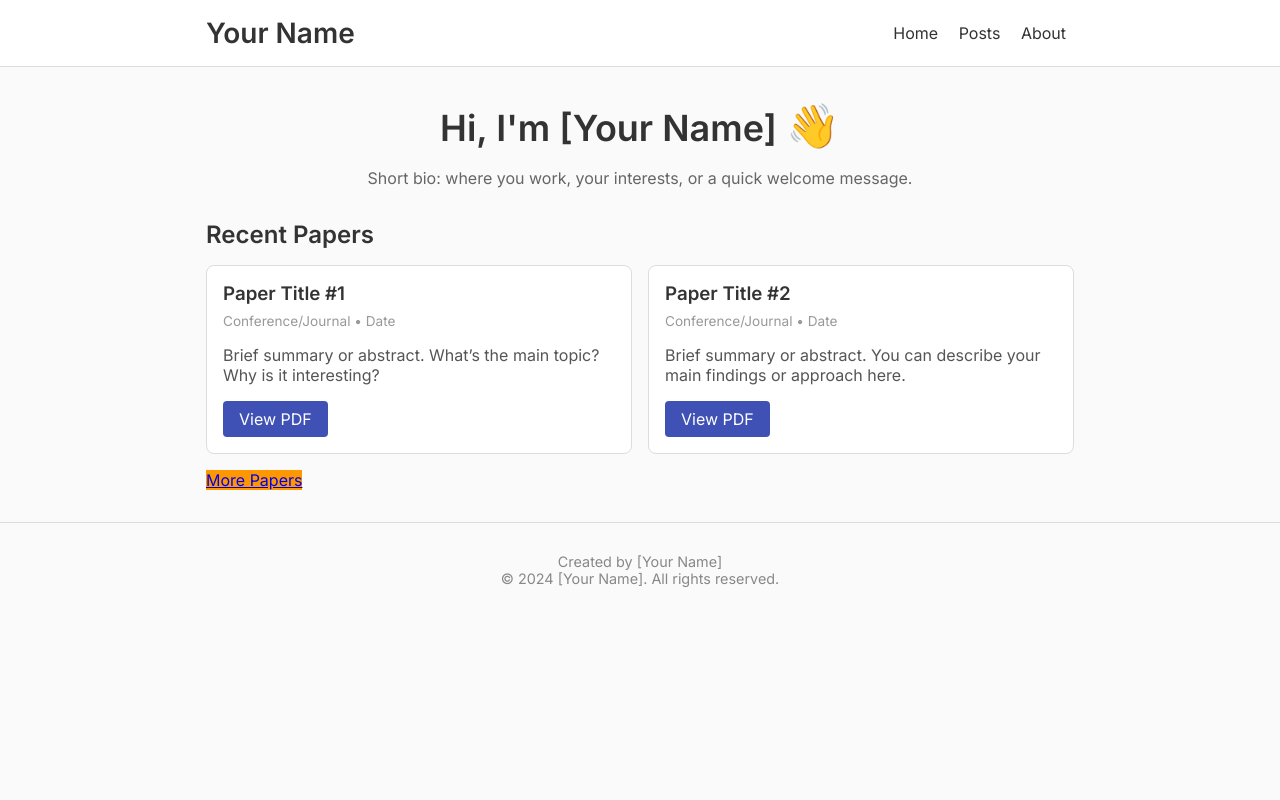
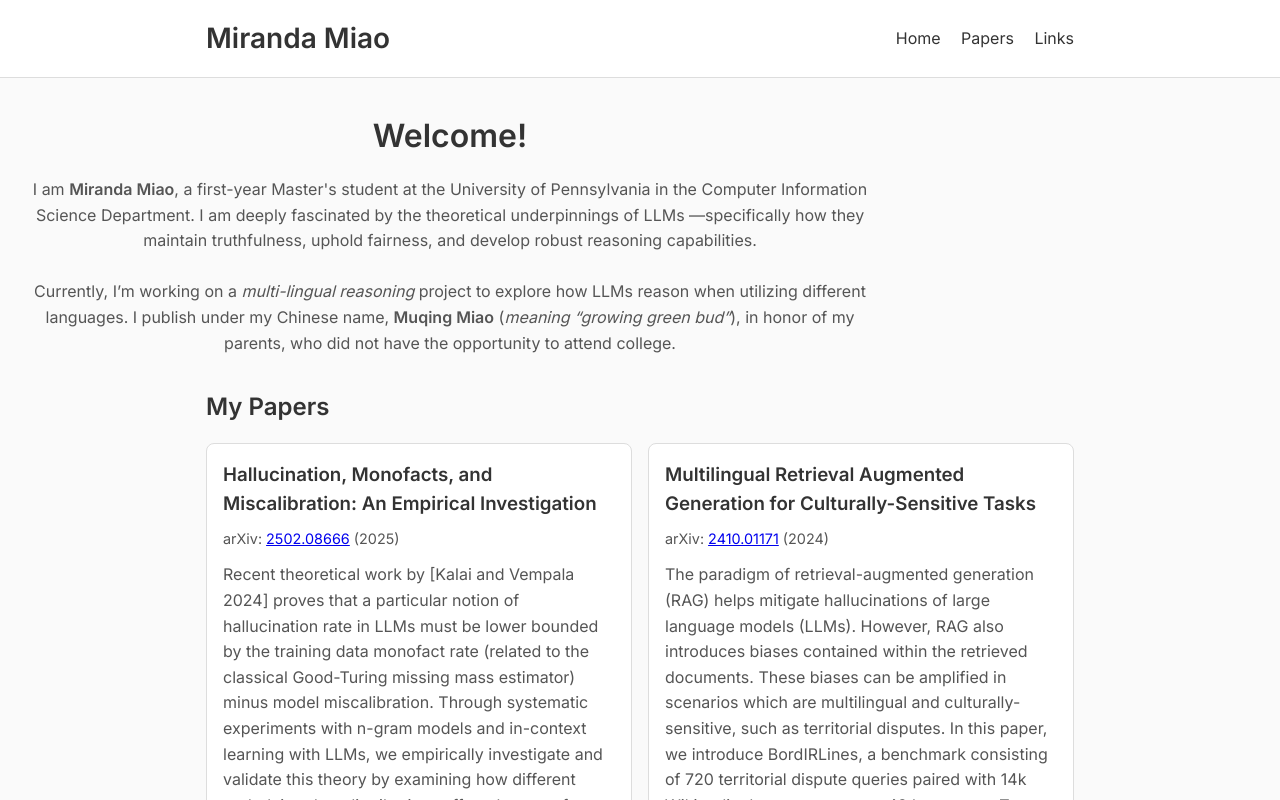
Before and after one commit to mmiao2/mirandamiao.github.io, a plain HTML site: page index.html in a window 1280 px wide. Shown: the top 800 px of the page. Drawn offline with Linux system fonts and the light colour scheme.

Commit message:
Update index.html

```diff
--- a/index.html
+++ b/index.html
@@ -2,76 +2,85 @@
 <html lang="en">
 <head>
   <meta charset="utf-8" />
-  <title>Your Name - Home</title>
+  <title>Miranda Miao</title>
   <meta name="viewport" content="width=device-width, initial-scale=1.0" />
-  <!-- Optional: Use a Google Font -->
+  <!-- Example Google Font -->
   <link rel="preconnect" href="https://fonts.googleapis.com" />
   <link rel="stylesheet" href="https://fonts.googleapis.com/css2?family=Inter:wght@400;600&display=swap" />
   <style>
-    /* Global Reset/Defaults */
+    /* Global Reset & Box Sizing */
     * {
       box-sizing: border-box;
+      margin: 0;
+      padding: 0;
     }
+
     body {
-      margin: 0;
       font-family: 'Inter', sans-serif;
       background-color: #fafafa;
       color: #333;
+      line-height: 1.6;
     }
 
-    /* Header */
+    /* Container for consistent max-width */
+    .container {
+      max-width: 900px;
+      margin: 0 auto;
+      padding: 0 1rem;
+    }
+
+    /* Header & Navigation */
     header {
       background-color: #fff;
       border-bottom: 1px solid #ddd;
-      padding: 1rem;
+      padding: 1rem 0;
     }
-    header .site-title {
-      margin: 0;
+    header .nav-bar {
+      display: flex;
+      align-items: center;
+      justify-content: space-between;
+    }
+    header h1 {
       font-size: 1.75rem;
       font-weight: 600;
+      margin: 0;
     }
-    header nav a {
-      margin: 0 0.5rem;
+    nav a {
+      margin-left: 1rem;
       text-decoration: none;
       color: #333;
       font-weight: 500;
     }
-    header nav a:hover {
+    nav a:hover {
       text-decoration: underline;
     }
 
     /* Intro Section */
     .intro {
-      max-width: 900px;
-      margin: 2rem auto;
-      padding: 0 1rem;
       text-align: center;
+      margin: 2rem 0;
     }
-    .intro h1 {
-      font-size: 2.25rem;
-      margin-bottom: 0.5rem;
+    .intro h2 {
+      font-size: 2rem;
+      margin-bottom: 1rem;
     }
     .intro p {
       margin-bottom: 1rem;
-      color: #666;
+      color: #555;
     }
 
     /* Cards Section */
-    .cards-section {
-      max-width: 900px;
-      margin: 2rem auto;
-      padding: 0 1rem;
-    }
-    .cards-section h2 {
+    .section-title {
+      font-size: 1.5rem;
       margin-bottom: 1rem;
-      font-size: 1.5rem;
+      font-weight: 600;
     }
     .cards-grid {
       display: grid;
-      grid-template-columns: repeat(auto-fit, minmax(250px, 1fr));
+      grid-template-columns: repeat(auto-fit, minmax(280px, 1fr));
       gap: 1rem;
+      margin-bottom: 2rem;
     }
-    /* Card */
     .card {
       background-color: #fff;
       border: 1px solid #ddd;
@@ -81,19 +90,14 @@
     }
     .card:hover {
       transform: translateY(-3px);
-      box-shadow: 0 2px 8px rgba(0, 0, 0, 0.1);
+      box-shadow: 0 3px 10px rgba(0, 0, 0, 0.1);
     }
     .card h3 {
-      margin-top: 0;
       margin-bottom: 0.5rem;
     }
     .card p {
-      margin: 0.5rem 0 1rem;
+      margin-bottom: 0.75rem;
       color: #555;
-    }
-    .card .card-meta {
-      font-size: 0.85rem;
-      color: #999;
     }
     .card .button {
       display: inline-block;
@@ -105,90 +109,137 @@
       font-weight: 500;
     }
     .card .button:hover {
-      background-color: #32408f;
+      background-color: #2e3c8f;
+    }
+    .card-meta {
+      font-size: 0.9rem;
+      color: #999;
+      margin-bottom: 0.5rem;
+    }
+
+    /* Link Buttons (Scholar, LinkedIn) */
+    .links-grid {
+      display: grid;
+      grid-template-columns: repeat(auto-fit, minmax(200px, 1fr));
+      gap: 1rem;
+      margin: 1rem 0 3rem;
+    }
+    .link-button {
+      display: block;
+      text-align: center;
+      padding: 0.75rem;
+      border-radius: 4px;
+      text-decoration: none;
+      color: #fff;
+      background-color: #00897b; /* teal */
+      font-weight: 500;
+      transition: background-color 0.2s ease;
+    }
+    .link-button:hover {
+      background-color: #006e63;
     }
 
     /* Footer */
     footer {
-      margin-top: 2rem;
-      padding: 1rem;
       text-align: center;
+      color: #888;
+      padding: 1rem 0;
+      border-top: 1px solid #ddd;
       font-size: 0.9rem;
-      color: #888;
-      border-top: 1px solid #ddd;
     }
   </style>
 </head>
 <body>
 
-  <!-- Header / Navigation -->
+  <!-- Header -->
   <header>
-    <div style="max-width: 900px; margin: 0 auto; padding: 0 1rem; display: flex; align-items: center; justify-content: space-between;">
-      <h1 class="site-title">Your Name</h1>
+    <div class="container nav-bar">
+      <h1>Miranda Miao</h1>
       <nav>
         <a href="#">Home</a>
-        <a href="#">Posts</a>
-        <a href="#">About</a>
+        <a href="#papers">Papers</a>
+        <a href="#links">Links</a>
       </nav>
     </div>
   </header>
 
-  <!-- Intro Section -->
-  <section class="intro">
-    <h1>Hi, I'm [Your Name] <span style="font-size:1.2em;">👋</span></h1>
-    <p>Short bio: where you work, your interests, or a quick welcome message.</p>
+  <!-- Introduction -->
+  <section class="container intro">
+    <h2>Welcome!</h2>
+    <p>
+      I am <strong>Miranda Miao</strong>, a first-year Master's student at the University of Pennsylvania in the Computer Information Science Department.
+      I am deeply fascinated by the theoretical underpinnings of LLMs —specifically how they maintain truthfulness, uphold fairness,
+      and develop robust reasoning capabilities.
+      <br><br>
+      Currently, I’m working on a <em>multi-lingual reasoning</em> project to explore how LLMs reason when utilizing different languages.
+      I publish under my Chinese name, <strong>Muqing Miao</strong> (<em>meaning “growing green bud”</em>),
+      in honor of my parents, who did not have the opportunity to attend college.
+    </p>
   </section>
 
-  <!-- Cards Section (Papers, Projects, etc.) -->
-  <section class="cards-section">
-    <h2>Recent Papers</h2>
+  <!-- Papers Section -->
+  <section class="container">
+    <h2 class="section-title" id="papers">My Papers</h2>
     <div class="cards-grid">
 
-      <!-- Card #1 -->
+      <!-- Paper #1 -->
       <div class="card">
-        <h3>Paper Title #1</h3>
-        <p class="card-meta">Conference/Journal • Date</p>
+        <h3>Hallucination, Monofacts, and Miscalibration: An Empirical Investigation</h3>
+        <p class="card-meta">arXiv: <a href="https://arxiv.org/abs/2502.08666" target="_blank">2502.08666</a> (2025)</p>
         <p>
-          Brief summary or abstract. What’s the main topic? Why is it interesting?
+          Recent theoretical work by [Kalai and Vempala 2024] proves that a particular notion of hallucination rate in LLMs
+          must be lower bounded by the training data monofact rate (related to the classical Good-Turing missing mass estimator)
+          minus model miscalibration. Through systematic experiments with n-gram models and in-context learning with LLMs,
+          we empirically investigate and validate this theory by examining how different underlying data distributions affect
+          the monofact rate and a model's tendency to hallucinate. We then vary model miscalibration through controlled
+          upweighting of training samples while holding monofact rates constant, allowing us to isolate miscalibration's
+          reduction effect on hallucination. These findings suggest that both the distribution of fact frequencies in training
+          data and the calibration-hallucination trade-off are inherent to probabilistic language generation. Our results also
+          suggest that current practices of aggressive deduplication in training data may need to be reconsidered, as selective
+          duplication could serve as a principled mechanism for reducing hallucination.
         </p>
-        <a class="button" href="https://example.com/paper1.pdf" target="_blank">View PDF</a>
+        <a class="button" href="https://arxiv.org/abs/2502.08666" target="_blank">View PDF</a>
       </div>
 
-      <!-- Card #2 -->
+      <!-- Paper #2 -->
       <div class="card">
-        <h3>Paper Title #2</h3>
-        <p class="card-meta">Conference/Journal • Date</p>
+        <h3>Multilingual Retrieval Augmented Generation for Culturally-Sensitive Tasks</h3>
+        <p class="card-meta">arXiv: <a href="https://arxiv.org/abs/2410.01171" target="_blank">2410.01171</a> (2024)</p>
         <p>
-          Brief summary or abstract. You can describe your main findings or approach here.
+          The paradigm of retrieval-augmented generation (RAG) helps mitigate hallucinations of large language models (LLMs).
+          However, RAG also introduces biases contained within the retrieved documents. These biases can be amplified in scenarios
+          which are multilingual and culturally-sensitive, such as territorial disputes. In this paper, we introduce BordIRLines,
+          a benchmark consisting of 720 territorial dispute queries paired with 14k Wikipedia documents across 49 languages.
+          To evaluate LLMs' cross-lingual robustness for this task, we formalize several modes for multilingual retrieval.
+          Our experiments on several LLMs reveal that retrieving multilingual documents best improves response consistency and
+          decreases geopolitical bias over using purely in-language documents, showing how incorporating diverse perspectives
+          improves robustness. Also, querying in low-resource languages displays a much wider variance in the linguistic distribution
+          of response citations. Our further experiments and case studies investigate how cross-lingual RAG is affected by aspects
+          from IR to document contents. We release our benchmark and code to support further research towards ensuring equitable
+          information access across languages.
         </p>
-        <a class="button" href="https://example.com/paper2.pdf" target="_blank">View PDF</a>
+        <a class="button" href="https://arxiv.org/abs/2410.01171" target="_blank">View PDF</a>
       </div>
 
-      <!-- (Optional) Card #3 - Duplicate this block if you want a third panel
-      <div class="card">
-        <h3>Paper Title #3</h3>
-        <p class="card-meta">Conference/Journal • Date</p>
-        <p>
-          Brief summary or abstract.
-        </p>
-        <a class="button" href="#" target="_blank">View PDF</a>
-      </div>
-      -->
+    </div>
+  </section>
 
-    </div>
-
-    <!-- Optional 'More' link -->
-    <div style="margin-top: 1rem;">
-      <a href="#" class="button" style="background-color: #ff9800;">More Papers</a>
+  <!-- Links Section -->
+  <section class="container" id="links">
+    <h2 class="section-title">Connect with Me</h2>
+    <div class="links-grid">
+      <a class="link-button" href="https://scholar.google.com/citations?user=QO6LJz0AAAAJ&hl=en&oi=sra" target="_blank">
+        Google Scholar
+      </a>
+      <a class="link-button" href="https://www.linkedin.com/in/miranda-miao-09289b104/" target="_blank">
+        LinkedIn
+      </a>
     </div>
   </section>
 
   <!-- Footer -->
   <footer>
-    <p>
-      Created by [Your Name] <br>
-      © 2024 [Your Name]. All rights reserved.
-    </p>
+    <p>© 2025 Miranda Miao. All rights reserved.</p>
   </footer>
 
 </body>
```
